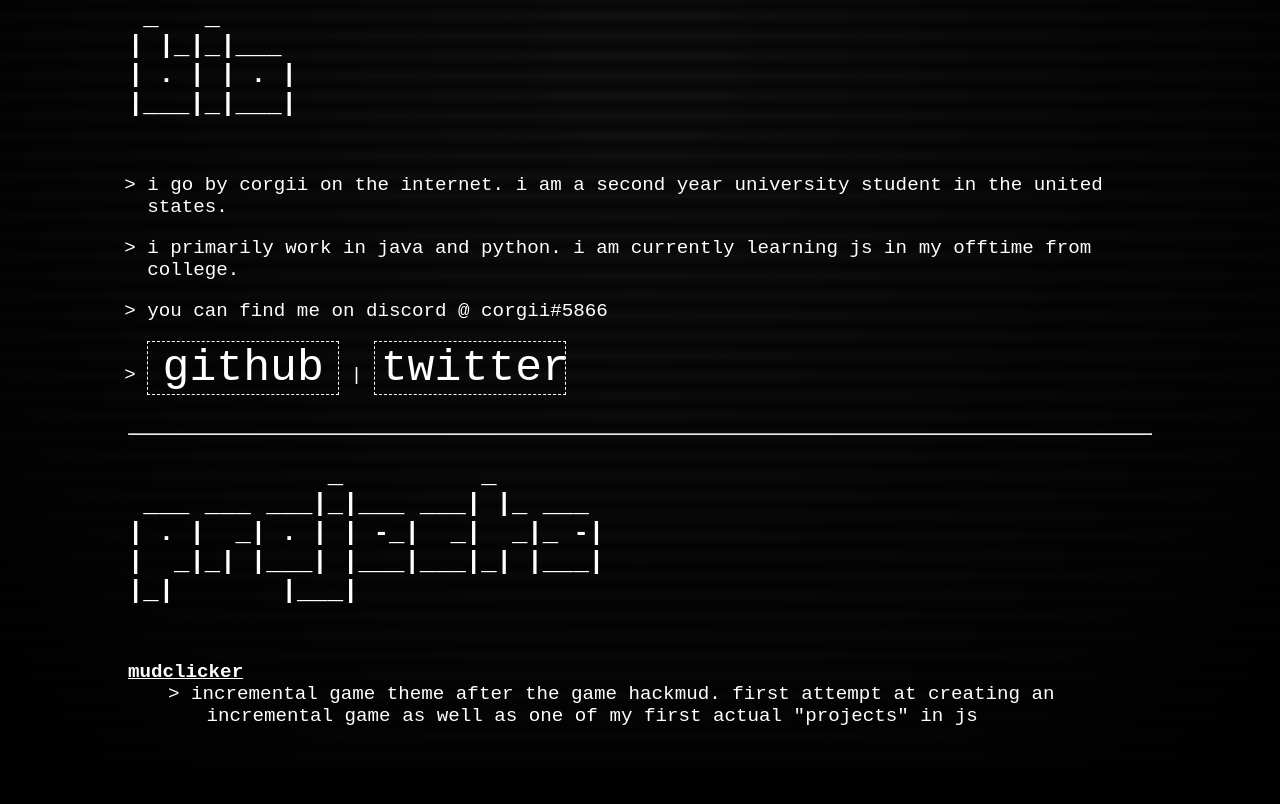
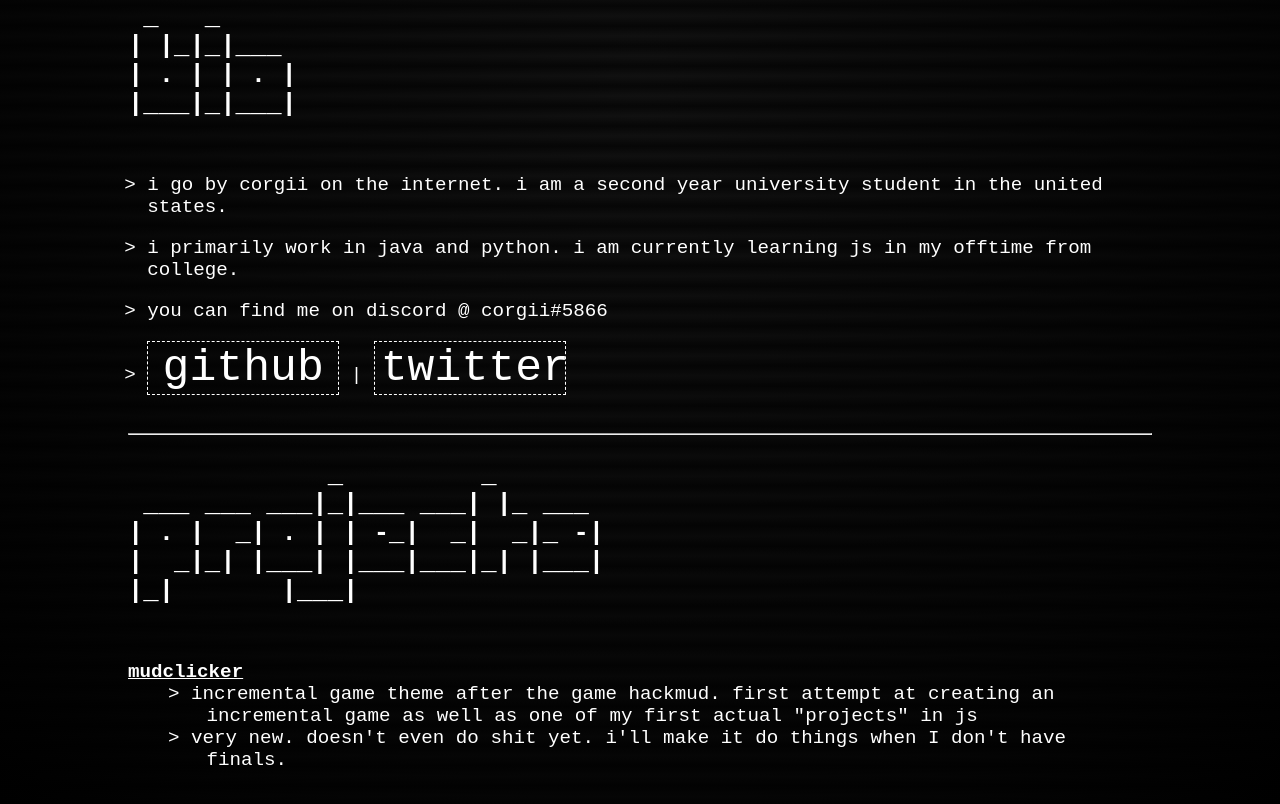
Before and after one commit to iamcorgii/corgiidev, a plain HTML site: page index.html in a window 1280 px wide. Shown: the part 644-1448 px from the top of the page. Before the commit the page ends 1412 px from the top, so only its background shows below. Drawn offline with Linux system fonts and the light colour scheme.

Commit message:
update content

```diff
--- a/index.html
+++ b/index.html
@@ -54,6 +54,7 @@
         <dl>
             <dt><a href="/projects/mudclicker/mudclicker.html">mudclicker</a></dt>
             <dd>> incremental game theme after the game hackmud. first attempt at creating an incremental game as well as one of my first actual "projects" in js</dd>
+            <dd>> very new. doesn't even do shit yet. i'll make it do things when I don't have finals.</dd>
             <br>
         </dl>
     </body>
```
